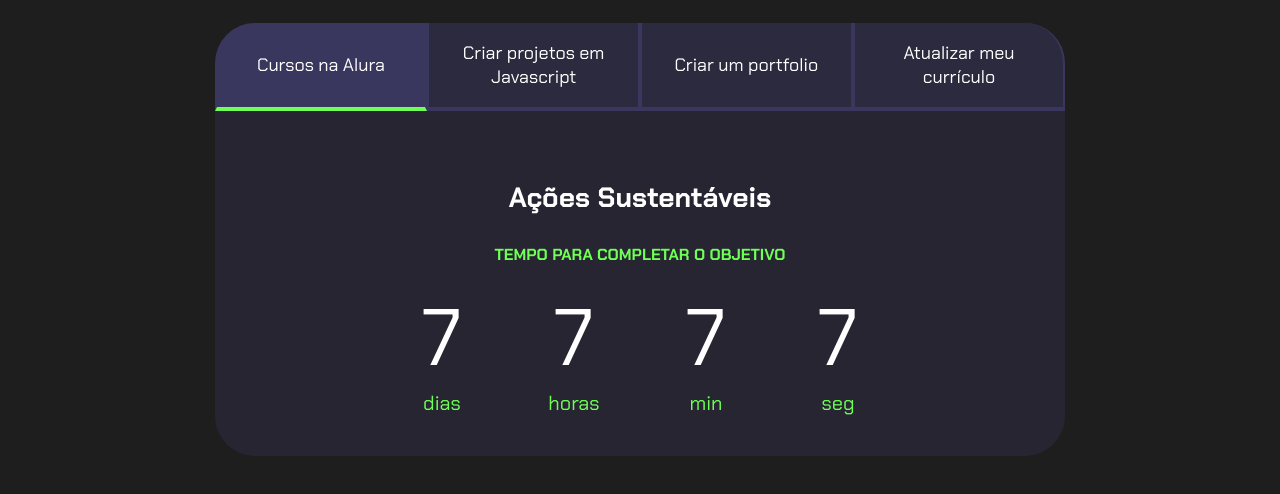
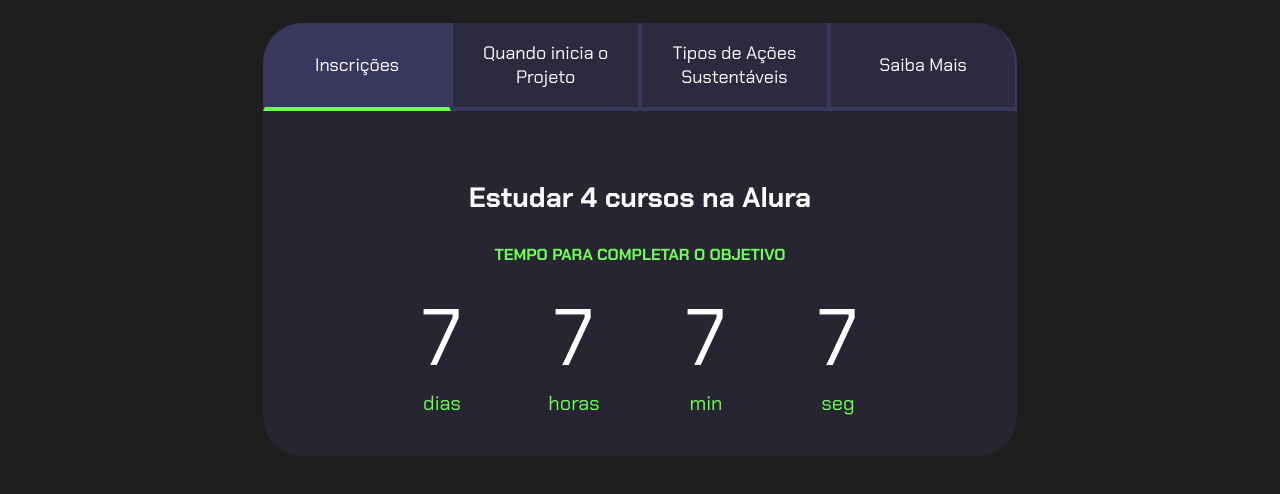
Before and after one commit to CAMARGOZRA17/CLONEDOAGRINHO, a plain HTML site: page index.html in a window 1280 px wide. Shown: the part 80-574 px from the top of the page. Drawn offline with Linux system fonts and the light colour scheme.

Commit message:
16/05/24

```diff
--- a/index.html
+++ b/index.html
@@ -11,14 +11,14 @@
         <h2 class="titulo-principal">Agrinho: do campo à cidade, colhendo oportunidades<span>_</span></h2>
         <div class="conteudo">
         <div class="botoes">
-            <button class="botao ativo">Cursos na Alura</button>
-            <button class="botao">Criar projetos em Javascript</button>
-            <button class="botao">Criar um portfolio</button>
-            <button class="botao">Atualizar meu currículo</button>
+            <button class="botao ativo">Inscrições</button>
+            <button class="botao">Quando inicia o Projeto</button>
+            <button class="botao">Tipos de Ações Sustentáveis</button>
+            <button class="botao">Saiba Mais</button>
         </div>
         <div class="abas-textos">
             <div class="aba-conteudo ativo">
-                <h3 class="aba-conteudo-titulo-principal">Ações Sustentáveis</h3>
+                <h3 class="aba-conteudo-titulo-principal">Estudar 4 cursos na Alura</h3>
                 <h4 class="aba-conteudo-titulo-secundario">Tempo para completar o objetivo</h4>
                 <div class="contador">
                     <div class="contador-digito">
```
